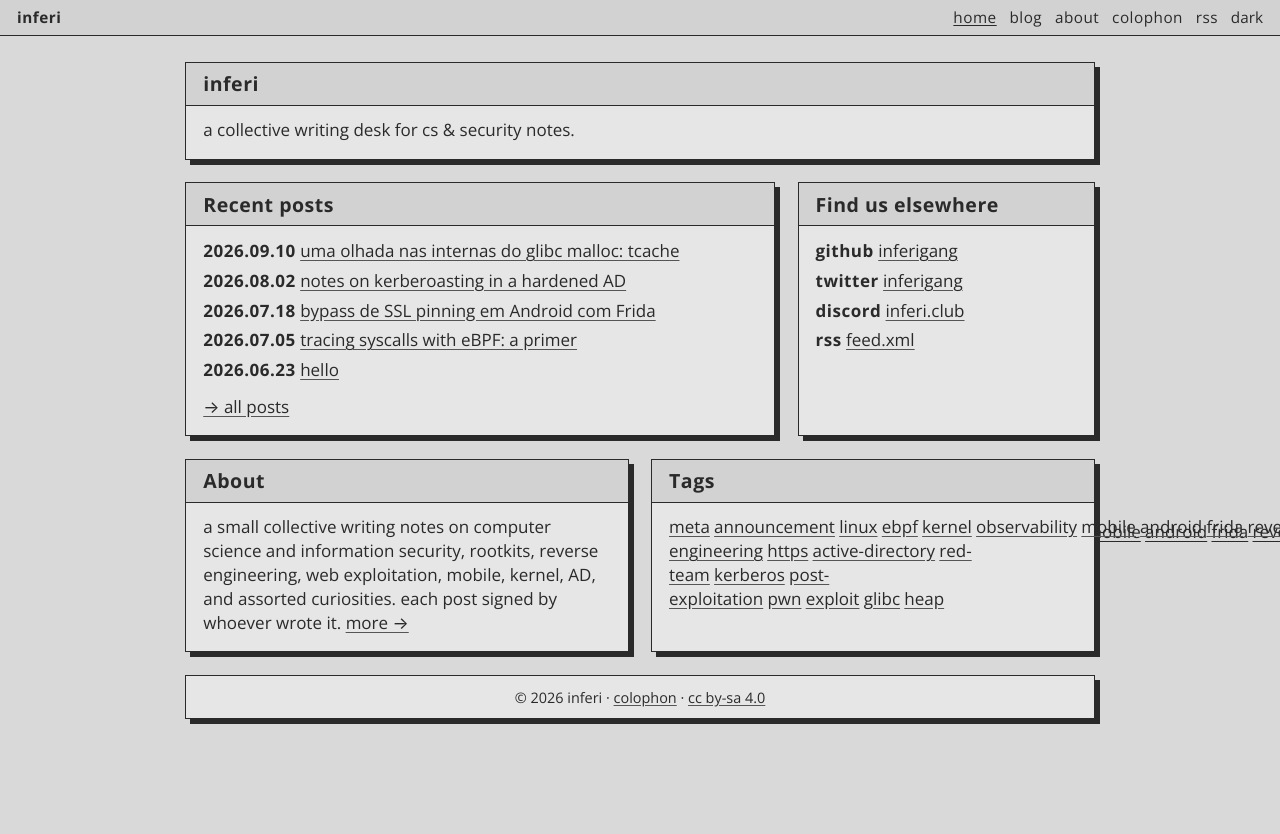
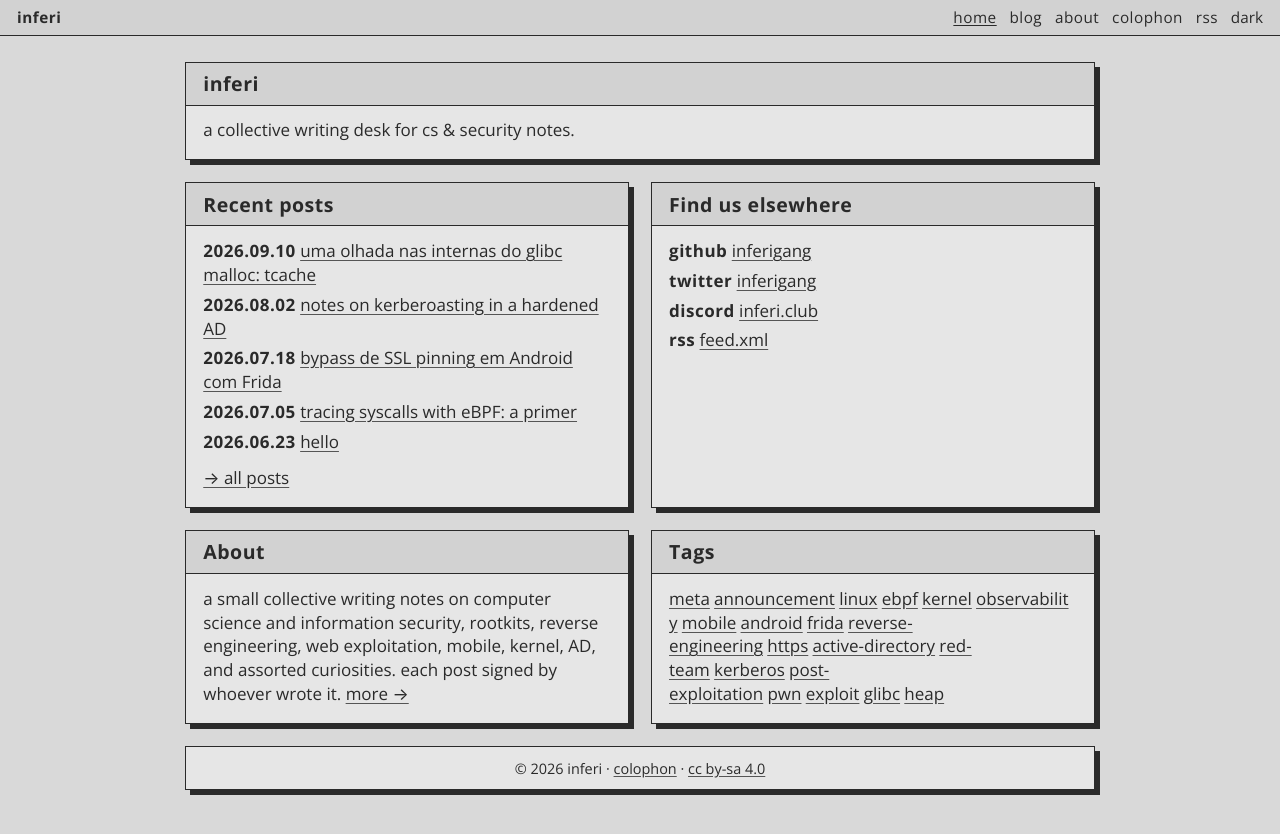
Before and after one commit to infericlub/infericlub.github.io, a Jekyll site: the page built from index.html, in a window 1280 px wide. Shown: the top 834 px of the page. Built offline with Jekyll 4.4.1, drawn with Linux system fonts in a browser that asks for light colours.

Commit message:
fix(layout): boxes overflowing on .flex-unequal (tags row) — switch flex-basis to 0 + add overflow-wrap to .box

```diff
--- a/_sass/_layout.scss
+++ b/_sass/_layout.scss
@@ -50,6 +50,8 @@ main {
   background: var(--bg2);
   border: var(--border-style);
   filter: var(--drop-shadow-style);
+  min-width: 0;
+  overflow-wrap: anywhere;
 }
 .box-alone { padding: .55rem 1rem; }
 .box-text-only { padding-top: .85rem; }
@@ -87,7 +89,7 @@ main {
 .flex-no-wrap { flex-wrap: nowrap; }
 .flex-unequal { flex-wrap: nowrap; gap: 1.3rem; }
 @media (max-width: 680px) { .flex-unequal { flex-wrap: wrap; } }
-.flex-item-unequal { flex: 1 1 fit-content; min-width: 8rem; }
+.flex-item-unequal { flex: 1 1 0; min-width: 8rem; }
 
 .align-center { text-align: center; }
 .align-right { text-align: right; }
```
